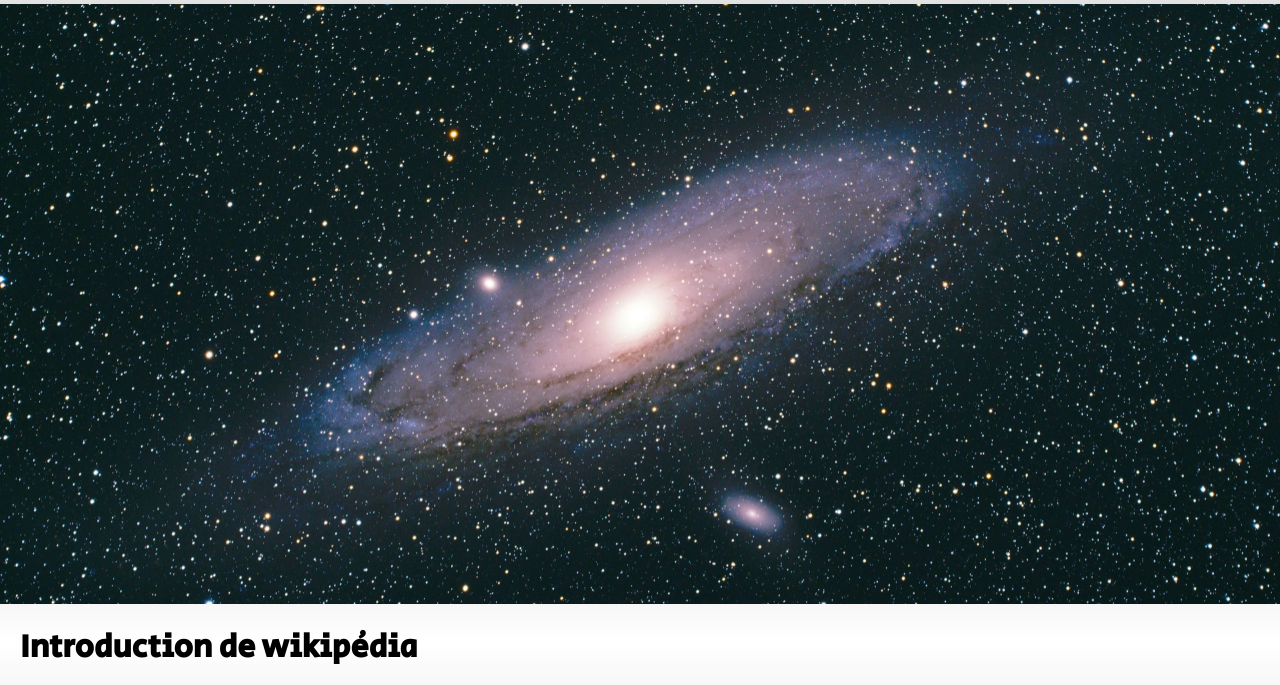
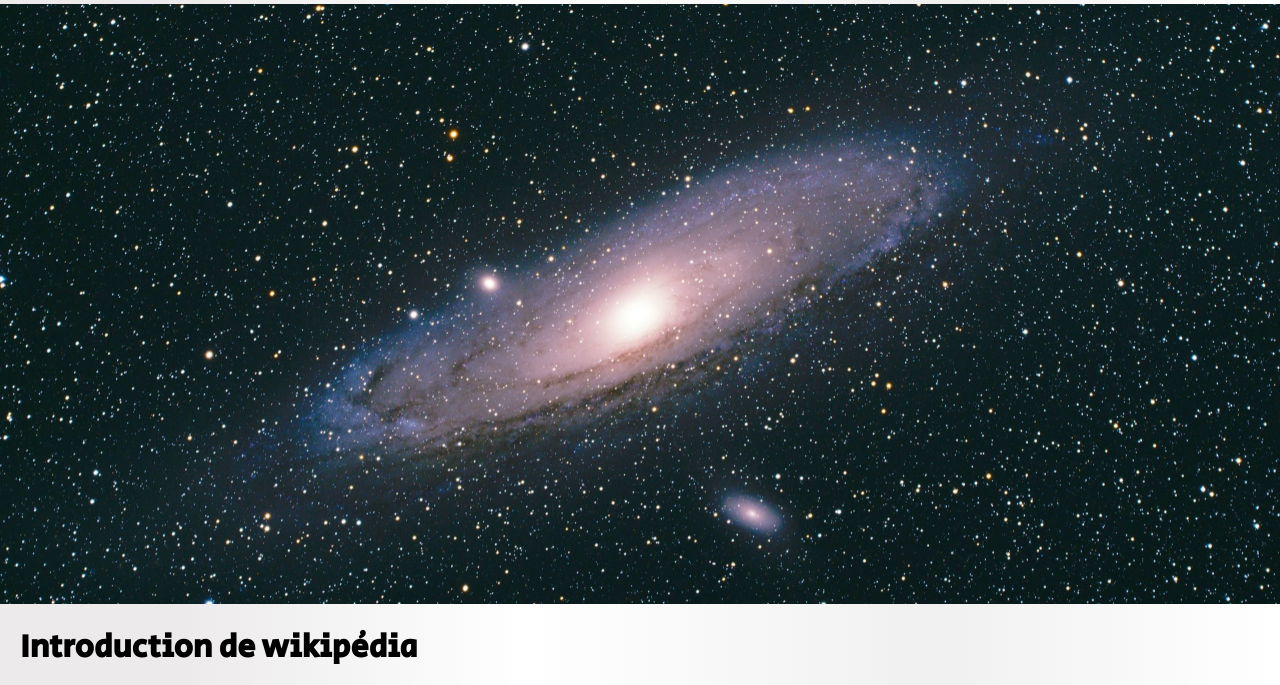
Before and after one commit to Armangiau/Snt-project, a plain HTML site: page index.html in a window 1280 px wide. Shown: the part 158-843 px from the top of the page. Drawn offline with Linux system fonts and the light colour scheme.

Commit message:
Update style.css

```diff
--- a/cleanStyles/style.css
+++ b/cleanStyles/style.css
@@ -21,8 +21,12 @@ body{
     margin: 0;
     padding: 0;
     background: rgb(255,255,255);
-    background: linear-gradient(180deg, rgba(255,255,255,1) 0%, rgba(0,0,0,0.3085434857536765) 54%, rgba(255,255,255,1) 100%);
-}
+background: rgb(236,234,234);
+background: -moz-linear-gradient(90deg, rgba(236,234,234,1) 14%, rgba(255,255,255,1) 41%, rgba(240,240,240,1) 73%, rgba(255,255,255,1) 100%);
+background: -webkit-linear-gradient(90deg, rgba(236,234,234,1) 14%, rgba(255,255,255,1) 41%, rgba(240,240,240,1) 73%, rgba(255,255,255,1) 100%);
+background: linear-gradient(90deg, rgba(236,234,234,1) 14%, rgba(255,255,255,1) 41%, rgba(240,240,240,1) 73%, rgba(255,255,255,1) 100%);
+filter: progid:DXImageTransform.Microsoft.gradient(startColorstr="#eceaea",endColorstr="#ffffff",GradientType=1);
+    }
 
 h1{
     margin: 20px;
```
